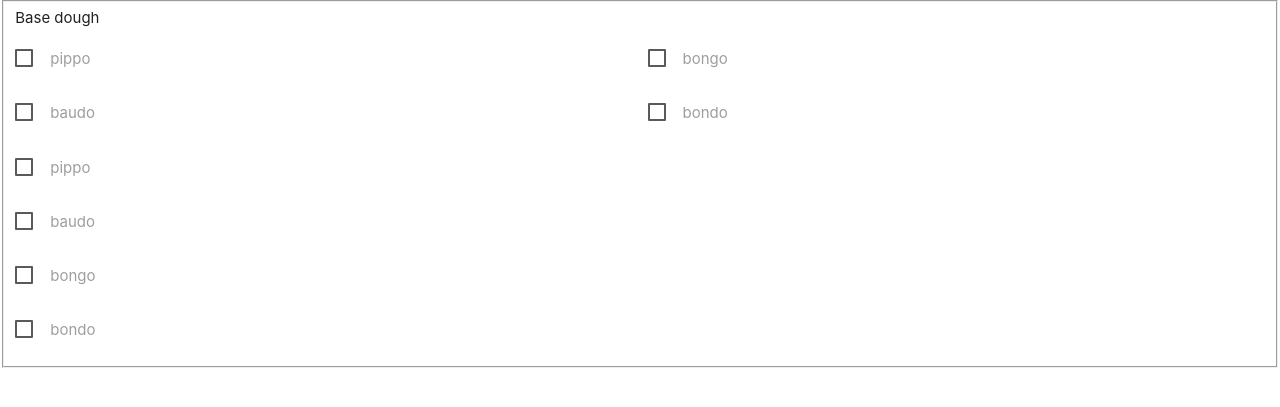
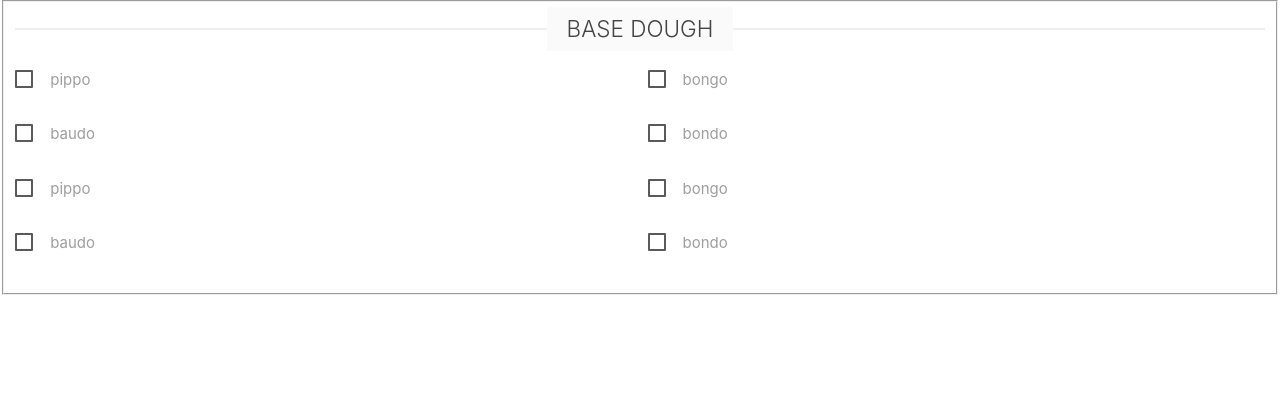
Before and after one commit to Drumso/Sardiniasupport, a Jekyll site: the page built from test_ingredients_layout.md, in a window 1280 px wide. Shown: the top 407 px of the page. Built offline with Jekyll 4.4.1, drawn with Linux system fonts in a browser that asks for light colours.

Commit message:
Update custom.css

```diff
--- a/assets/css/custom.css
+++ b/assets/css/custom.css
@@ -48,6 +48,42 @@ fieldset.group legend {
   font-size: 150%;
  }
 
+.section-header {
+	position: relative;
+	text-align: center;
+}
+
+.section-header:before {
+	content: '';
+	z-index: 1;
+
+	position: absolute;
+	left: 0;
+	top: 50%;
+	transform: translateY(-50%);
+
+	width: 100%;
+	height: 1px;
+
+	background: #dddddd;
+}
+
+	.section-header__title {
+		position: relative;
+		z-index: 2;
+
+		background: #fafafa;
+		padding: 5px 20px;
+
+		font-weight: 300;
+		font-size: 150%;
+		text-transform: uppercase;
+
+		display: inline-block;
+
+		color: #444444;
+	}
+
 .ingredient {
   /* font-weight: lighter; */
 }
@@ -59,6 +95,10 @@ fieldset.group legend {
 }
 
 .ingredients_list {
+  columns: 1;
+}
+
+.ingredients_list_1 {
   columns: 1;
 }
 
@@ -80,4 +120,8 @@ li:first-child {
   .ingredients_list {
     columns: 2;
   }
+ @media (min-width: 500px) {
+  .ingredients_list_1 {
+    columns: 2;
+  }
 }
```
